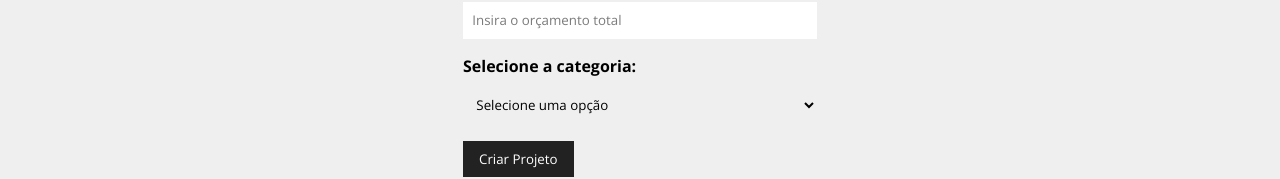
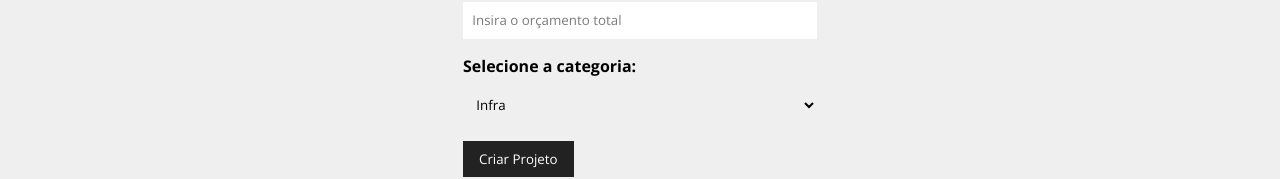
Before and after one commit to carlossfreitass/costs, a React (Create React App) app: page /newproject in a window 1280 px wide. Shown: the part 398-577 px from the top of the page. Built offline with nearby package versions, Linux system fonts and the light colour scheme; data requests are answered from the project's data file.

Commit message:
Inserindo dados no banco via API

```diff
--- a/db.json
+++ b/db.json
@@ -1,20 +1,32 @@
 {
-    "projects": [],
+  "projects": [
+    {
+      "id": "7085",
+      "name": "projeto teste",
+      "budget": "5000",
+      "category": {
+        "id": "2",
+        "name": "Desenvolvimento"
+      },
+      "cost": 0,
+      "services": []
+    }
+  ],
   "categories": [
     {
-            "id": 1,
+      "id": "1",
       "name": "Infra"
     },
     {
-            "id": 2,
+      "id": "2",
       "name": "Desenvolvimento"
     },
     {
-            "id": 3,
+      "id": "3",
       "name": "Design"
     },
     {
-            "id": 4,
+      "id": "4",
       "name": "Planejamento"
     }
   ]
--- a/src/components/form/Select.jsx
+++ b/src/components/form/Select.jsx
@@ -4,7 +4,7 @@
     return (
         <div className={styles.form_control}>
             <label htmlFor={name}>{text}:</label>
-            <select name={name} id={name}>
+            <select name={name} id={name} onChange={handleOnChange} value={value || ''}>
                 <option selected disabled>Selecione uma opção</option>
                 {options.map((option) => (
                     <option value={option.id} key={option.id}>{option.name}</option>
--- a/src/components/pages/NewProject.jsx
+++ b/src/components/pages/NewProject.jsx
@@ -1,12 +1,40 @@
+// Permite navegar entre páginas via JavaScript
+import { useNavigate } from 'react-router-dom'
+
 import ProjectForm from '../project/ProjectForm'
 import styles from './NewProject.module.css'
 
 function NewProject() {
+    const navigate = useNavigate()
+
+    function createPost(project) {
+        // Inicializa valores padrão antes de enviar à API
+        project.cost = 0
+        project.services = []
+
+        // Envia o novo projeto ao backend
+        fetch("http://localhost:5000/projects", {
+            method: 'POST',
+            headers: {
+                'Content-type': 'application/json'
+            },
+            // Converte o objeto project para JSON
+            body: JSON.stringify(project)
+        })
+        .then((resp) => resp.json())
+        .then((data) => {
+            console.log(data)
+            // Redireciona para a página de projetos
+            navigate('/projects', { message: 'Projeto criado com sucesso!' })
+        })
+        .catch(err => console.log(err))
+    }
+
     return (
         <div className={styles.newproject_container}>
             <h1>Criar Projeto</h1>
             <p>Crie seu projeto para depois adicionar os serviços</p>
-            <ProjectForm btnText="Criar Projeto" />
+            <ProjectForm  handleSubmit={createPost} btnText="Criar Projeto" />
         </div>
     )
 }
--- a/src/components/project/ProjectForm.jsx
+++ b/src/components/project/ProjectForm.jsx
@@ -5,8 +5,9 @@
 import SubmitButton from '../form/SubmitButton'
 import styles from './ProjectForm.module.css'
 
-function ProjectForm({ btnText }) {
+function ProjectForm({ handleSubmit, btnText, projectData }) {
     const [categories, setCategories] = useState([])
+    const [project, setProject] = useState(projectData || {})
 
     // Utilizamos useEffect para realizar a requisição da API apenas uma vez.
     useEffect(() => {
@@ -23,11 +24,63 @@
             .catch((err) => console.log(err))
     }, []) // Os colchetes significam um array de dependência vazio, isto é, garante que ele rode apenas uma vez.
 
+    // Função executada ao enviar o formulário
+    const submit = (e) => {
+        e.preventDefault()
+
+        // Chama a função recebida do componente pai
+        handleSubmit(project)
+    }
+
+    // Atualiza o objeto 'project' conformo o usuário digita nos inputs
+    function handleChange(e) {
+        setProject({
+            // Mantém os dados já inseridos
+            ...project,
+
+            // Atualiza apenas o campo alterado
+            [e.target.name]: e.target.value
+        })
+    }
+
+    // Atualiza a categoria escolhida no select
+    function handleCategory(e) {
+        setProject({
+            ...project,
+
+            // Cria um objeto categoria completo (id + nome)
+            category: {
+                id: e.target.value,
+                name: e.target.options[e.target.selectedIndex].text
+            }
+        })
+    }
+
     return (
-        <form className={styles.form}>
-            <Input type="text" text="Nome do projeto" name="name" placeholder="Insira o nome do projeto" />
-            <Input type="number" text="Orçamento do projeto" name="budget" placeholder="Insira o orçamento total" />
-            <Select name="category_id" text="Selecione a categoria" options={categories} />
+        <form onSubmit={submit} className={styles.form}>
+            <Input
+                type="text"
+                text="Nome do projeto"
+                name="name"
+                placeholder="Insira o nome do projeto"
+                handleOnChange={handleChange}
+                value={project.name ? project.name : ''}
+            />
+            <Input
+                type="number"
+                text="Orçamento do projeto"
+                name="budget"
+                placeholder="Insira o orçamento total"
+                handleOnChange={handleChange}
+                value={project.budget ? project.budget : ''}
+            />
+            <Select
+                name="category_id"
+                text="Selecione a categoria"
+                options={categories}
+                handleOnChange={handleCategory}
+                value={project.category ? project.category.id : ''}
+            />
             <SubmitButton text={btnText} />
         </form>
     )
```
Lines whose indentation alone changed are shown as unchanged.
